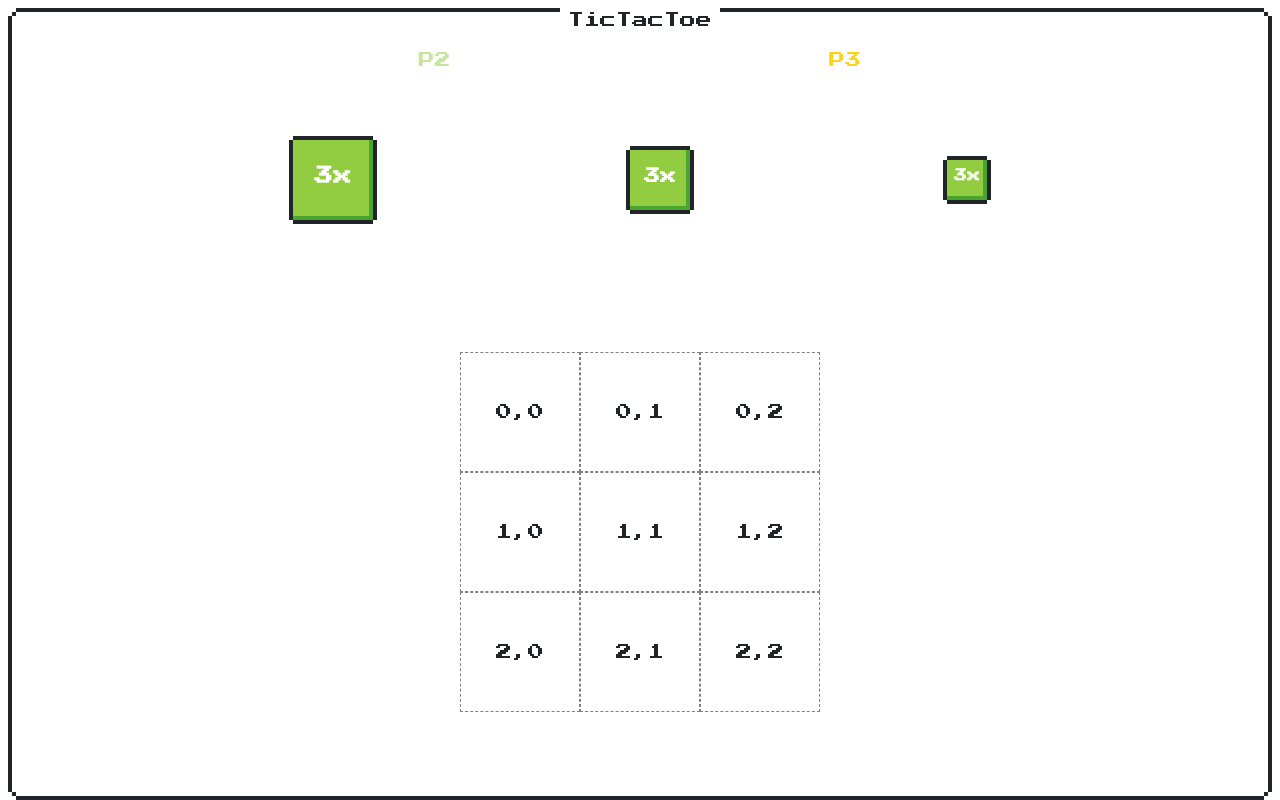
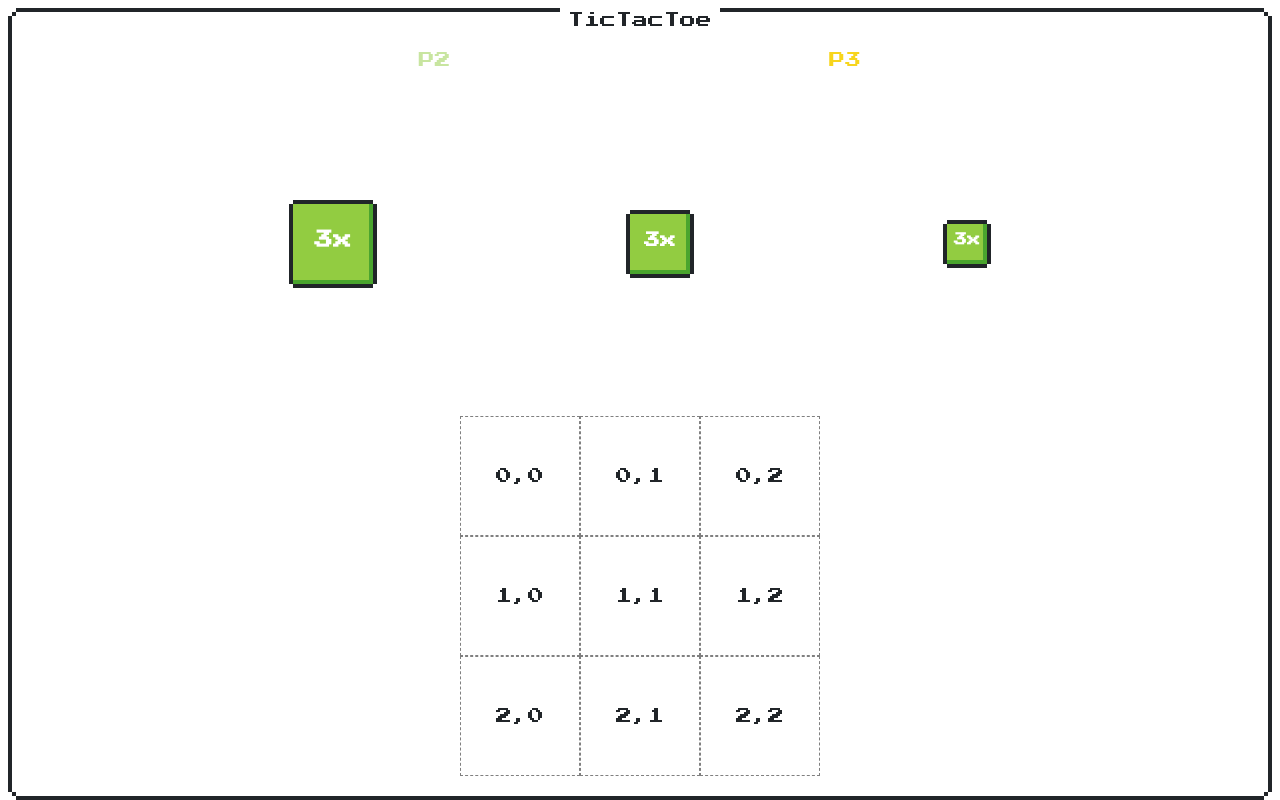
Before and after one commit to developerium/super-tic-tac-toe, a React (Create React App) app: page /game in a window 1280 px wide. Built offline with nearby package versions, Linux system fonts and the light colour scheme.

Commit message:
Rearrange components for better dnd structure

```diff
--- a/src/component/game/GamePage.tsx
+++ b/src/component/game/GamePage.tsx
@@ -122,12 +122,9 @@ export const GamePage: FC = () => {
             ))}
           </PlayerContent>
 
-          <Droppable droppableId="playerPiece" type="piece">
-            {(provided, snapshot) => (
-              <Content
-                ref={provided.innerRef}
-                {...provided.droppableProps}
-              >
+          <Droppable droppableId="playerPiece" isDropDisabled>
+            {(provided) => (
+              <Content ref={provided.innerRef} {...provided.droppableProps}>
                 <PlayerContent>
                   {players.map((player) =>
                     player.id === nextPlayer ? (
@@ -135,20 +132,16 @@ export const GamePage: FC = () => {
                     ) : null
                   )}
                 </PlayerContent>
-
-                <TileContent>
-                  {game.getTiles().map((tileRow, index) => (
-                    <TileRowFC
-                      row={tileRow}
-                      x={index}
-                      key={index}
-                      placeholder={provided.placeholder}
-                    />
-                  ))}
-                </TileContent>
+                {provided.placeholder}
               </Content>
             )}
           </Droppable>
+
+          <TileContent>
+            {game.getTiles().map((tileRow, index) => (
+              <TileRowFC row={tileRow} x={index} key={index} />
+            ))}
+          </TileContent>
         </DragDropContext>
       </Content>
     </PageLayout>
--- a/src/component/game/PlayerPieceHolder.tsx
+++ b/src/component/game/PlayerPieceHolder.tsx
@@ -33,7 +33,7 @@ const DraggablePiece: FC<PieceProps> = ({
   draggableIndex,
 }) => (
   <Draggable draggableId={draggableId} index={draggableIndex}>
-    {(provided, snapshot) => (
+    {(provided) => (
       <div
         ref={provided.innerRef}
         {...provided.draggableProps}
--- a/src/component/game/TileFC.tsx
+++ b/src/component/game/TileFC.tsx
@@ -12,7 +12,6 @@ interface TileProps {
   tile: Tile | null;
   x: number;
   y: number;
-  placeholder?: React.ReactElement<HTMLElement> | null | undefined;
 }
 
 const Box = styled.div`
@@ -24,18 +23,20 @@ const Box = styled.div`
   justify-content: center;
 `;
 
-export const TileFC: FC<TileProps> = ({ tile, y, x, placeholder }) => {
+export const TileFC: FC<TileProps> = ({ tile, y, x }) => {
   const { playerManager } = useContext(GameContext);
 
   const player: undefined | Player = playerManager?.getPlayer(tile?.player);
 
   return (
-    <Droppable droppableId={`${x}-${y}`} type="piece">
+    <Droppable droppableId={`${x}-${y}`}>
       {(provided, snapshot) => (
         <Box
           ref={provided.innerRef}
           {...provided.droppableProps}
-          style={ snapshot.isDraggingOver ? { backgroundColor: 'blue' } : undefined}
+          style={
+            snapshot.isDraggingOver ? { backgroundColor: 'blue' } : undefined
+          }
         >
           {!player && (
             <div>
@@ -47,7 +48,6 @@ export const TileFC: FC<TileProps> = ({ tile, y, x, placeholder }) => {
               <PlayerAvatar index={player.index} className={''} />
             </PlayerPiece>
           )}
-          {placeholder}
         </Box>
       )}
     </Droppable>
--- a/src/component/game/TileRowFC.tsx
+++ b/src/component/game/TileRowFC.tsx
@@ -7,7 +7,6 @@ import { TileFC } from './TileFC';
 interface TileRowProps {
   row: TileRow;
   x: number;
-  placeholder?: React.ReactElement<HTMLElement> | null | undefined;
 }
 
 const Row = styled.div`
@@ -15,16 +14,10 @@ const Row = styled.div`
   flex-direction: row;
 `;
 
-export const TileRowFC: FC<TileRowProps> = ({ row, x, placeholder }) => (
+export const TileRowFC: FC<TileRowProps> = ({ row, x }) => (
   <Row>
     {row.map((tile, y) => (
-      <TileFC
-        tile={tile}
-        y={y}
-        x={x}
-        key={`${x}-${y}`}
-        placeholder={placeholder}
-      />
+      <TileFC tile={tile} y={y} x={x} key={`${x}-${y}`} />
     ))}
   </Row>
 );
```
